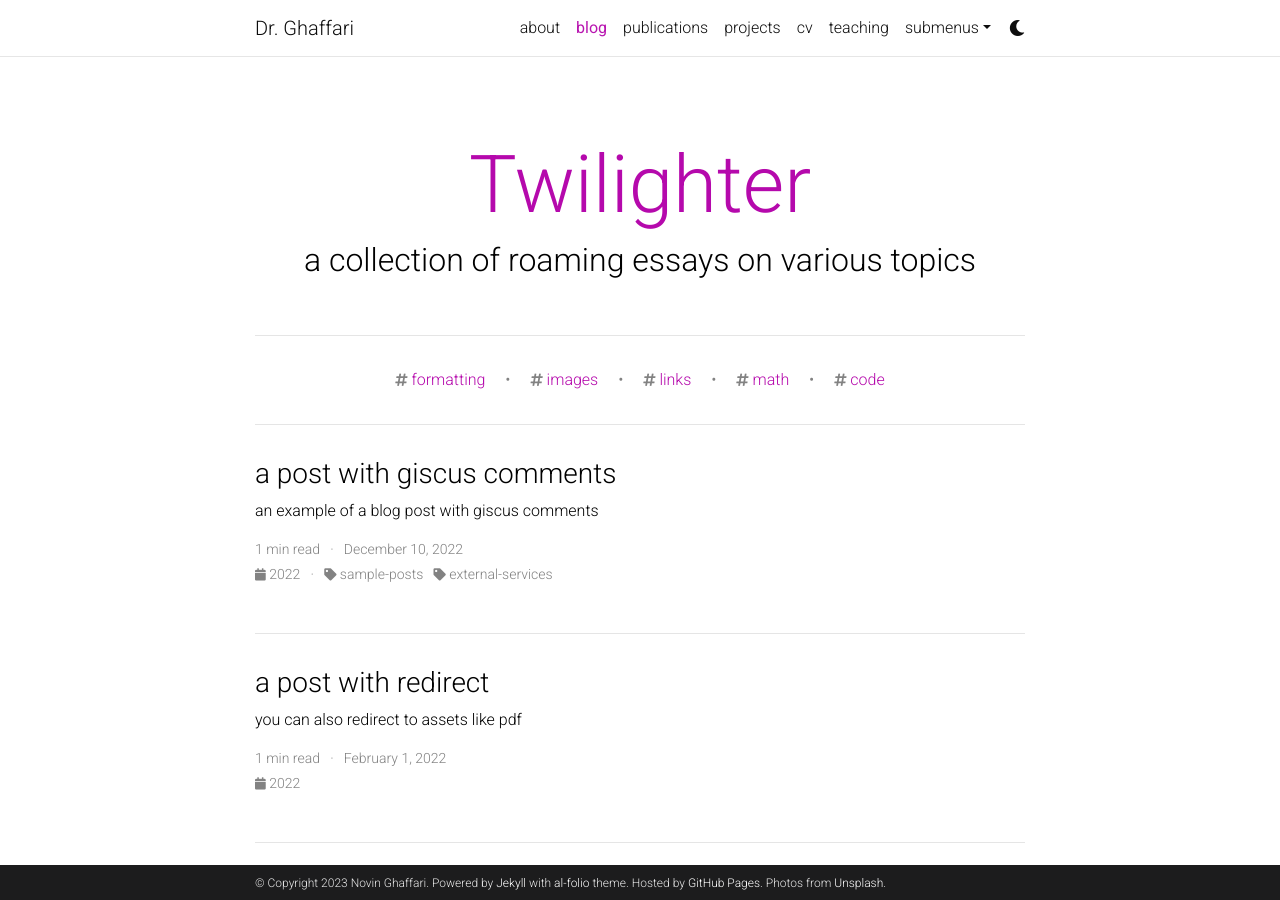
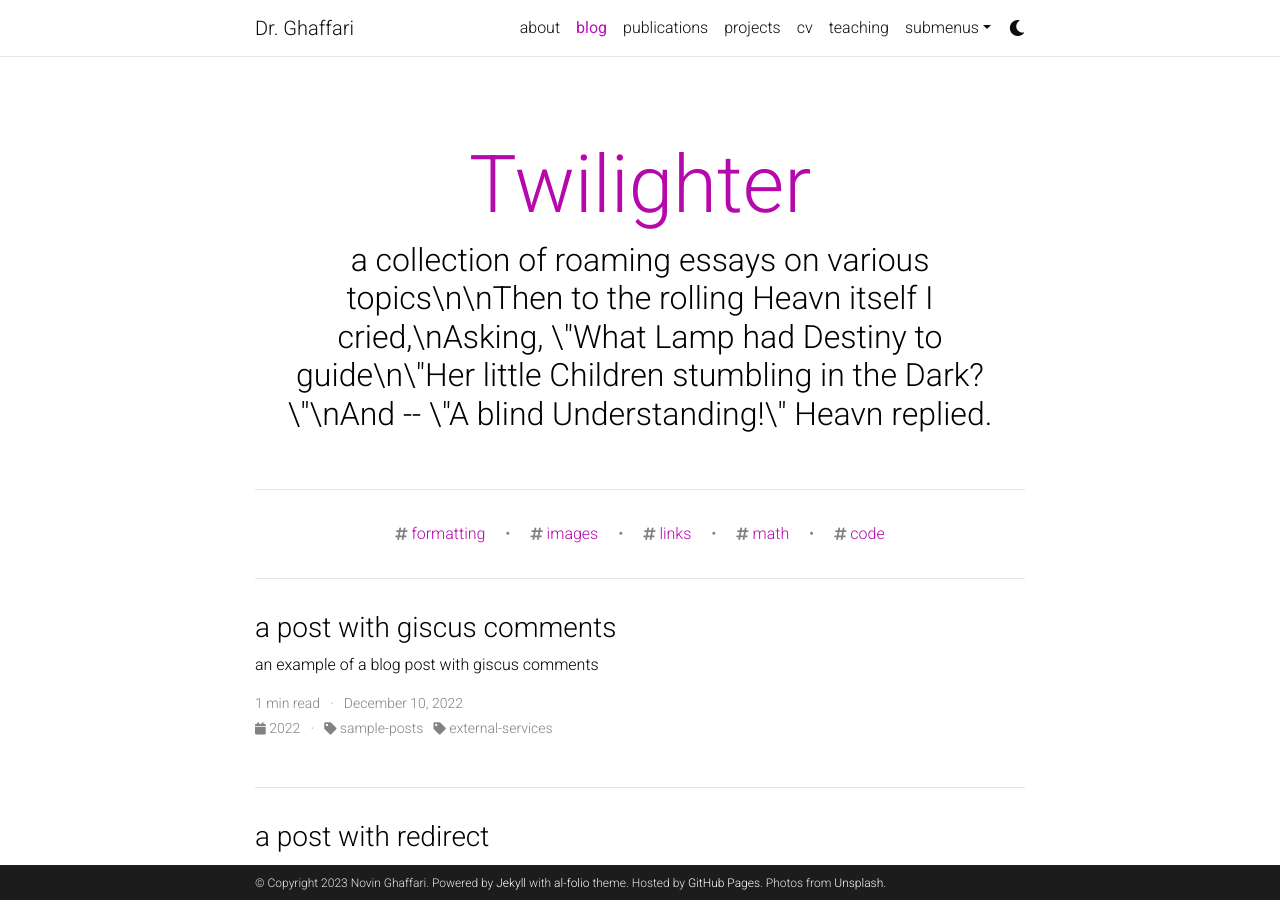
Before and after one commit to nghaffari/nghaffari.github.io, a Jekyll site: the page built from blog/index.html, in a window 1280 px wide and 900 px high. Built offline with Jekyll 4.4.1, drawn with Linux system fonts in a browser that asks for light colours; the list of posts is cut into pages by our own code; comment, search, counter and statistics services are not loaded; a style sheet for code colours, icons or effects is not loaded.

Commit message:
Update _config.yml

```diff
--- a/_config.yml
+++ b/_config.yml
@@ -122,7 +122,8 @@ bing_site_verification:  # out your bing-site-verification ID (Bing Webmaster)
 
 blog_name: Twilighter # blog_name will be displayed in your blog page
 blog_nav_title: blog # your blog must have a title for it to be displayed in the nav bar
-blog_description: a collection of roaming essays on various topics
+blog_description: a collection of roaming essays on various topics\n\nThen to the rolling Heavn itself I cried,\nAsking, \"What Lamp had Destiny to guide\n\"Her little Children stumbling in the Dark?\"\nAnd -- \"A blind Understanding!\" Heavn replied.
+
 permalink: /blog/:year/:title/
 
 # Pagination
```
